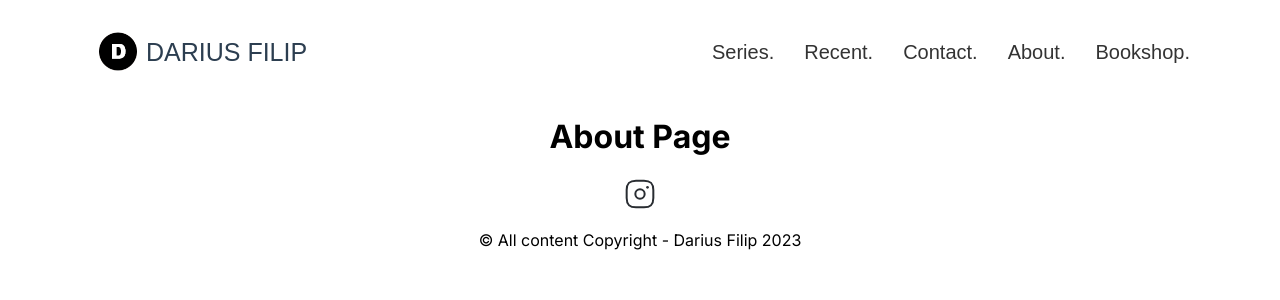
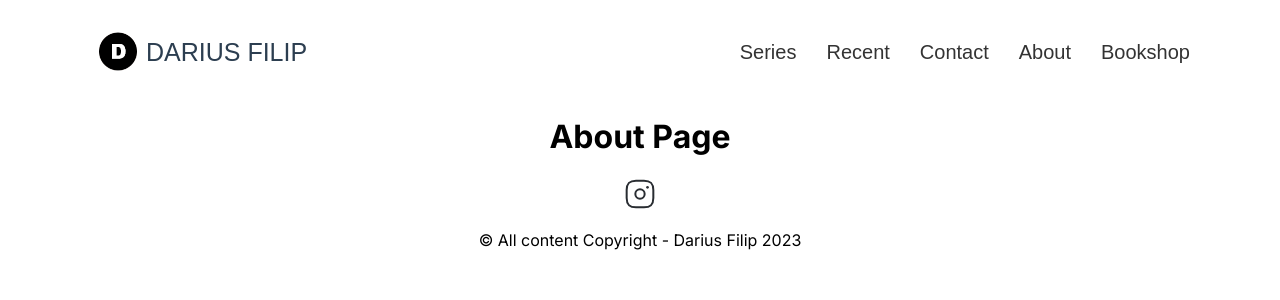
Before and after one commit to danieldraganweb/darius-filip-com-next-app, a Next.js app: page /about in a window 1280 px wide. Shown: the top 300 px of the page. Built offline with nearby package versions, Linux system fonts and the light colour scheme.

Commit message:
style nav links burger menu open

```diff
--- a/app/components/Navbar.tsx
+++ b/app/components/Navbar.tsx
@@ -39,6 +39,7 @@ const Navbar: React.FC = () => {
             </div>
             <div className={styles.burgerMenuContainer}>
               <div className={styles.burgerMenu}>
+                {/* <h6 className={styles.title}>Menu</h6> */}
                 <button
                   className={styles.burgerMenuButton}
                   onClick={toggleMenu}
@@ -90,7 +91,7 @@ const Navbar: React.FC = () => {
                   href="/series"
                   onClick={() => setMenuOpen(false)}
                 >
-                  Series.
+                  Series
                 </Link>
               </li>
               <li>
@@ -99,7 +100,7 @@ const Navbar: React.FC = () => {
                   href="/recent"
                   onClick={() => setMenuOpen(false)}
                 >
-                  Recent.
+                  Recent
                 </Link>
               </li>
               <li>
@@ -108,7 +109,7 @@ const Navbar: React.FC = () => {
                   href="/contact"
                   onClick={() => setMenuOpen(false)}
                 >
-                  Contact.
+                  Contact
                 </Link>
               </li>
               <li>
@@ -117,7 +118,7 @@ const Navbar: React.FC = () => {
                   href="/about"
                   onClick={() => setMenuOpen(false)}
                 >
-                  About.
+                  About
                 </Link>
               </li>
               <li>
@@ -126,7 +127,7 @@ const Navbar: React.FC = () => {
                   href="/bookshop"
                   onClick={() => setMenuOpen(false)}
                 >
-                  Bookshop.
+                  Bookshop
                 </Link>
               </li>
             </ul>
--- a/app/styles/components/Navbar.module.scss
+++ b/app/styles/components/Navbar.module.scss
@@ -64,12 +64,14 @@
       align-items: center;
       list-style: none;
       // margin-bottom: 5em;
-      margin-top: 2.5em;
+      margin-top: 3em;
       border-radius: 0.5em;
       padding-left: 1em;
       padding-right: 1em;
-      font-size: $font-size-normal;
+      font-size: $font-size-small;
       z-index: 1;
+      padding-bottom: 15em;
+      padding-top: 7em;
 
 
       li {
@@ -101,6 +103,7 @@
   @media screen and (max-width: 800px) {
     .hamburger{
       background-color: $primary-color;
+
     }
 
     .burgerMenuContainer {
@@ -114,8 +117,7 @@
 
     .burgerMenu {
       display: flex;
-      flex-direction: column;
-      justify-content: space-around;
+      justify-content: space-between;
       align-items: center;
       cursor: pointer;
       text-align: center;
@@ -144,7 +146,7 @@
     .lineMiddle,
     .lineBottom {
       fill: var(--button-color);
-      transition: transform 0.3s ease-in-out, opacity 0.1s ease-in-out;
+      transition: transform 0.3s ease-in-out, opacity 0s ease-in-out;
     }
 
     .lineTop {
```
Also changed, not shown: app/components/ProfileImg.tsx (added, +23 -0 lines).
